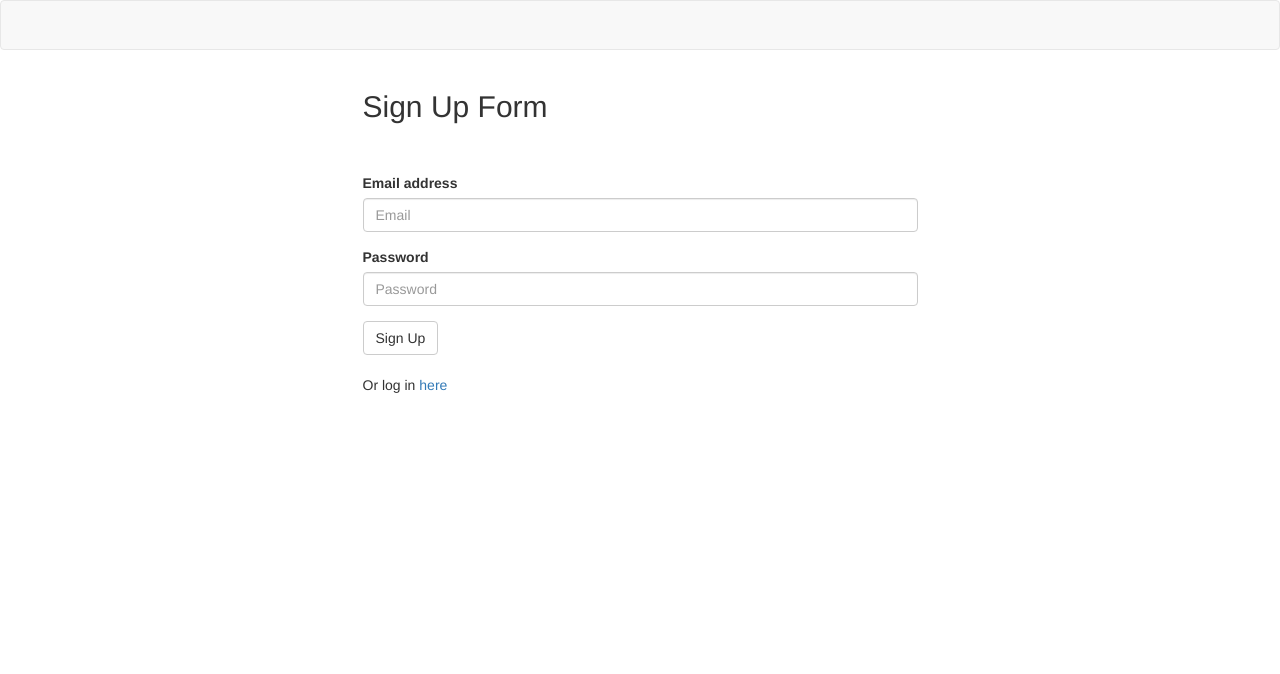
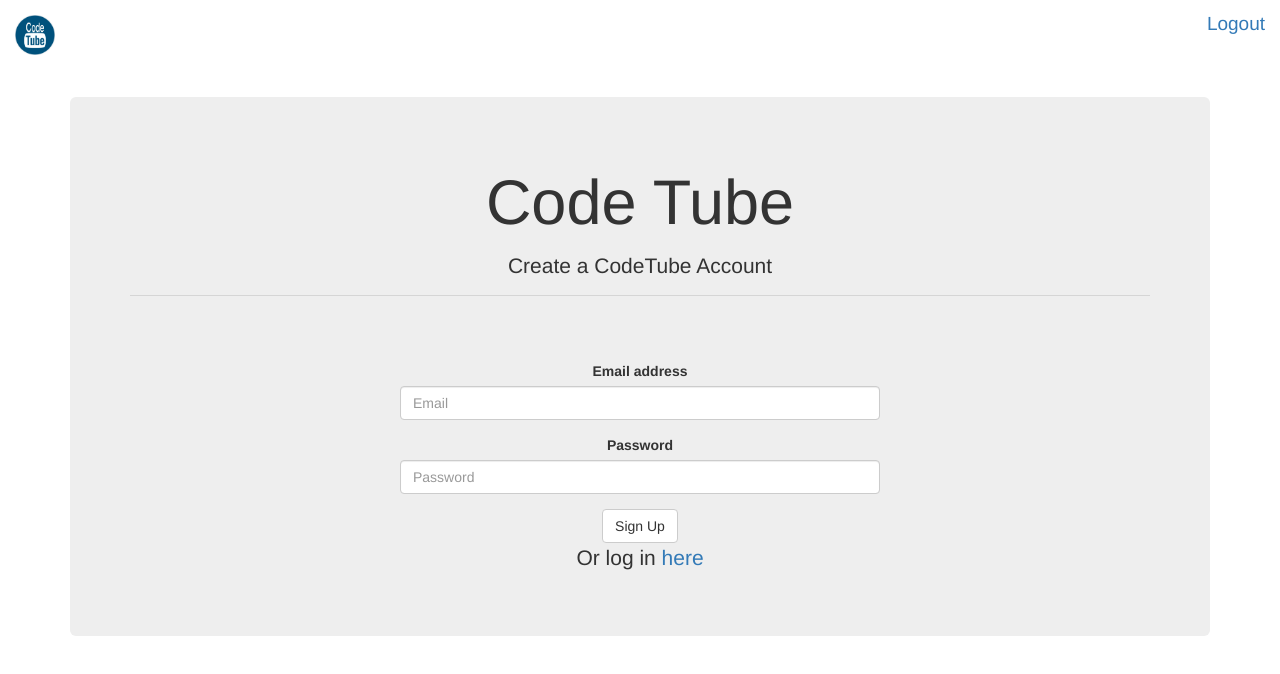
Before and after one commit to Jacobn88/CodeTube, a website: page public/signup.html in a window 1280 px wide. Drawn offline with nearby package versions, Linux system fonts and the light colour scheme.

Commit message:
updated signup.html, fixed spelling and formatting errors in login.html, added temporary background img

```diff
--- a/public/signup.html
+++ b/public/signup.html
@@ -2,25 +2,30 @@
 <html lang="en">
 
 <head>
-  <title>Passport Authentication</title>
+  <title>Code Tube</title>
   <meta charset="UTF-8">
   <meta name="viewport" content="width=device-width, initial-scale=1">
+  <link rel="stylesheet" href="https://cdn.jsdelivr.net/npm/bootstrap@4.5.3/dist/css/bootstrap.min.css"
+    integrity="sha384-TX8t27EcRE3e/ihU7zmQxVncDAy5uIKz4rEkgIXeMed4M0jlfIDPvg6uqKI2xXr2" crossorigin="anonymous">
   <link rel="stylesheet" href="https://maxcdn.bootstrapcdn.com/bootswatch/3.3.7/lumen/bootstrap.min.css">
   <link href="stylesheets/style.css" rel="stylesheet">
 </head>
 
-<body>
-  <nav class="navbar navbar-default">
-    <div class="container-fluid">
-      <div class="navbar-header">
-      </div>
-    </div>
-  </nav>
+<body id="body-signup">
+  <a class="navbar-brand" href="members.html"><img src="images/codetube.jpg" width="40" height="40" alt=""
+      loading="lazy"></a>
+  <ul class="nav justify-content-end">
+    <li class="nav-item">
+      <a class="nav-link active" href="#">Logout</a>
+    </li>
+  </ul>
   <div class="container">
     <div class="row">
-      <div class="col-md-6 col-md-offset-3">
-        <h2>Sign Up Form</h2>
-        <form class="signup">
+      <div class="jumbotron justify-content-center" id="login-jumbotron">
+        <h1 class="display-4">Code Tube</h1>
+        <p class="lead">Create a CodeTube Account</p>
+        <hr class="my-4">
+        <form class="login col-md-6 col-md-offset-3">
           <div class="form-group">
             <label for="exampleInputEmail1">Email address</label>
             <input type="email" class="form-control" id="email-input" placeholder="Email">
@@ -34,15 +39,16 @@
             <span class="sr-only">Error:</span> <span class="msg"></span>
           </div>
           <button type="submit" class="btn btn-default">Sign Up</button>
+          <br />
+          <p>Or log in <a href="/login">here</a></p>
         </form>
-        <br />
-        <p>Or log in <a href="/login">here</a></p>
       </div>
     </div>
   </div>
 
   <script src="https://cdnjs.cloudflare.com/ajax/libs/jquery/3.2.1/jquery.min.js"></script>
-  <script type="text/javascript" src="js/signup.js"></script>
+  <!-- <script type="text/javascript" src="js/members.js"></script> -->
+  <script type="text/javascript" src="js/add-video.js"></script>
 
 </body>
 
--- a/public/stylesheets/style.css
+++ b/public/stylesheets/style.css
@@ -13,3 +13,7 @@ form.login {
   min-width: 100%;
   min-height: 100%;
  }
+
+#body-login {
+  background-image: url("https://thumbs.gfycat.com/PoliticalEarnestChevrotain-small.gif");
+}
```
Also changed, not shown: public/login.html (+5 -25 lines).
